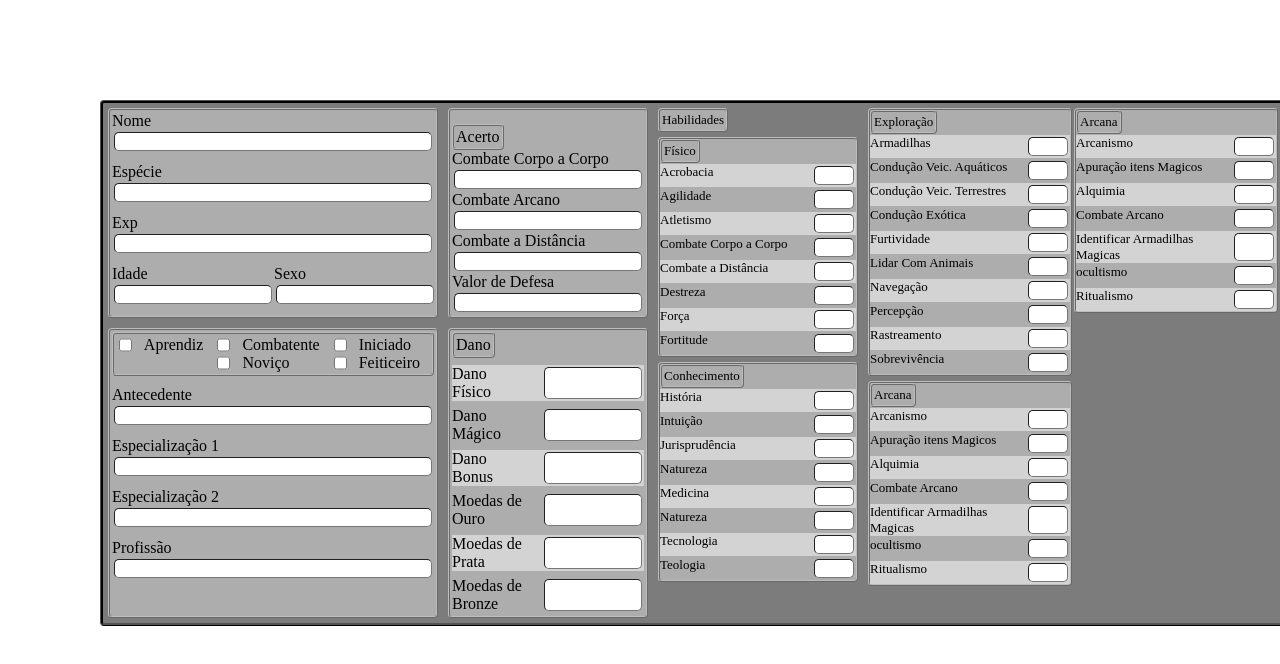
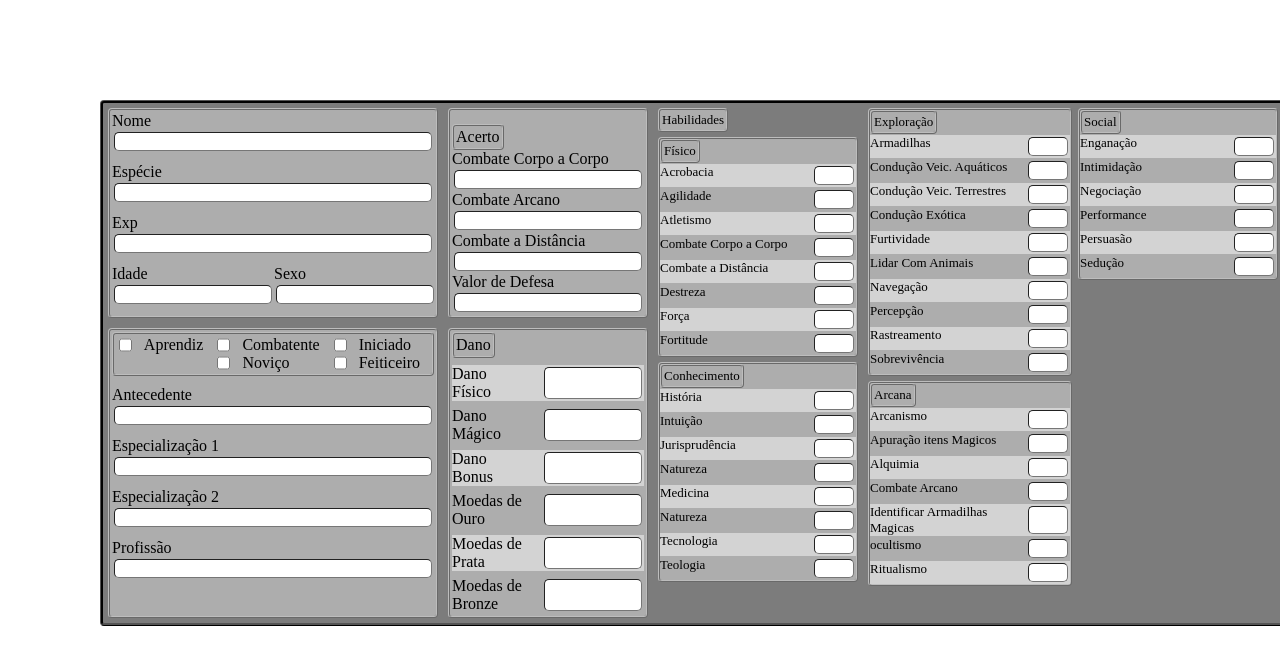
Before and after one commit to wedsneyAlvesDomingos/ficha-contos-e-fabulas, a plain HTML site: page character_sheet.html in a window 1280 px wide. Drawn offline with Linux system fonts and the light colour scheme; a web font is replaced by a local one.

Commit message:
social add

```diff
--- a/character_sheet.css
+++ b/character_sheet.css
@@ -284,6 +284,17 @@ p{
     border-width: 2px;
     gap: 1px;
 }
+#social{
+    display: flex;
+    flex-direction: column;
+    border-radius: 4px;
+    border-color: rgb(189, 189, 189);
+    background: rgb(173, 173, 173);
+    border-style:ridge;
+    border-width: 2px;
+    gap: 1px;
+    font-size: small
+}
 .coluna3{
     grid-area: 1/5/6/6;
     gap: 5px;
--- a/character_sheet.html
+++ b/character_sheet.html
@@ -452,35 +452,31 @@
                 </div>
             </div>
             <div>
-                <div id="arcana">
-                    <p>Arcana</p>
+                <div id="social">
+                    <p>Social</p>
                     <div class="habilidade2">
-                        <label for="inputZip">Arcanismo</label>
+                        <label for="inputZip">Enganação</label>
                         <input type="number" class="habilidade" min="0"  max="15"  id="inputZip">
                     </div>
                     <div class="habilidade1">
-                        <label for="inputZip">Apuração itens Magicos</label>
+                        <label for="inputZip">Intimidação</label>
                         <input type="number" class="habilidade" min="0"  max="15"  id="inputZip">
                     </div>
                     <div class="habilidade2">
-                        <label for="inputZip">Alquimia</label>
+                        <label for="inputZip">Negociação</label>
                          <input type="number" class="habilidade" min="0"  max="15"  id="inputZip">
                     </div>
                     <div class="habilidade1">
-                        <label for="inputZip">Combate Arcano</label>
+                        <label for="inputZip">Performance</label>
                         <input type="number" class="habilidade" min="0"  max="15"  id="inputZip">
                     </div>
                     <div class="habilidade2">
-                        <label for="inputZip">Identificar Armadilhas Magicas</label>
+                        <label for="inputZip"> Persuasão</label>
                         <input type="number" class="habilidade" min="0"  max="15" id="inputZip">
                     </div>
                     <div class="habilidade1">
-                        <label for="inputZip">ocultismo</label>
+                        <label for="inputZip">Sedução</label>
                         <input type="number" class="habilidade" min="0"  max="15"  id="inputZip">
-                    </div>
-                    <div class="habilidade2">
-                        <label for="inputZip">Ritualismo</label>
-                        <input type="number" class="habilidade" min="0" max="15"  id="inputZip">
                     </div>
             </div>
 
```
